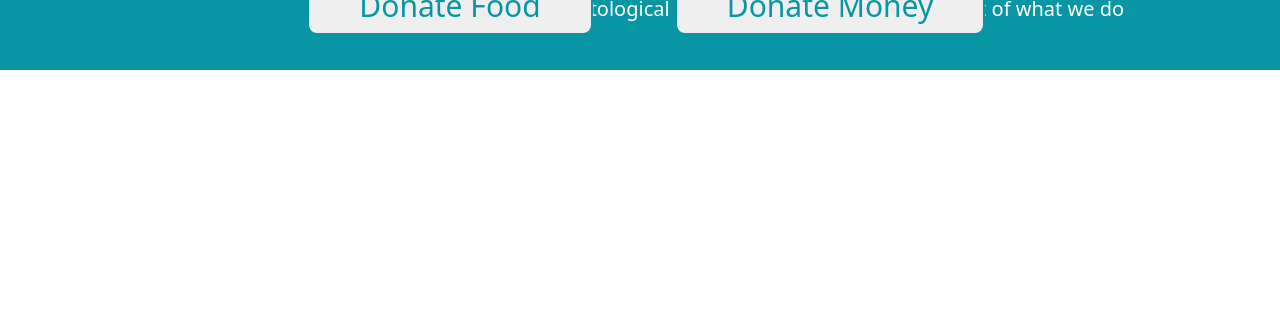
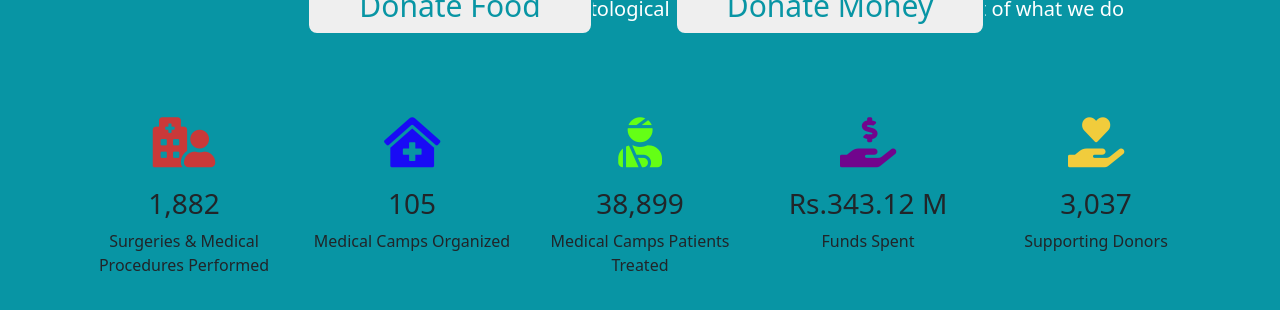
Before and after one commit to mumer29/Humanity-care, a React (Create React App) app in the folder save-wastage-food/: page / in a window 1280 px wide. Shown: the part 1631-1941 px from the top of the page. Before the commit the page ends 1701 px from the top, so only its background shows below. Built offline with nearby package versions, Linux system fonts and the light colour scheme.

Commit message:
spend money

```diff
--- a/save-wastage-food/src/App.js
+++ b/save-wastage-food/src/App.js
@@ -4,6 +4,7 @@ import Header from './components/header/Header';
 import MainCarousels from './components/mainCarousel/MainCarousels';
 import MainNavbar from './components/navbar/MainNavbar';
 import QuickDonate from './components/quickDonate/QuickDonate';
+import SpendMoney from './components/spendMoney/SpendMoney';
 import WhoWeAre from './components/whoWeAre/WhoWeAre';
 
 function App() {
@@ -11,9 +12,10 @@ function App() {
     <div className="App">
       <Header />
       <MainNavbar />
-    <MainCarousels/>
-      <QuickDonate/>
-      <WhoWeAre/>
+      <MainCarousels />
+      <QuickDonate />
+      <WhoWeAre />
+      <SpendMoney />
     </div>
   );
 }
--- a/save-wastage-food/src/components/spendMoney/SpendMoney.js
+++ b/save-wastage-food/src/components/spendMoney/SpendMoney.js
@@ -3,8 +3,51 @@ import React from 'react'
 function SpendMoney() {
     return (
         <div>
-            <div className="container-fluid"></div>
+            <div className="container-fluid d-flex " style={{ backgroundColor: "#0895a4", height: "250px" }}>
+                <div className="container m-auto" >
+                    <div className="row">
+                        <div className="col" style={{ textAlign: "center" }}>
+                            <div>
+                                <i className="fas fa-hospital-user" style={{ fontSize: "50px", padding: "20px 0", color: "#c93939" }}></i>
+                            </div>
+                            <h3>1,882</h3>
+                            <p>Surgeries & Medical
+                                Procedures Performed </p>
+                        </div>
+                        <div className="col" style={{ textAlign: "center" }}>
+                            <div>
+                                <i className="fas fa-clinic-medical" style={{ fontSize: "50px", padding: "20px 0", color: "#190bf5" }}></i>
+                            </div>
+                            <h3>105</h3>
+                            <p>Medical Camps Organized </p>
+                        </div>
+                        <div className="col" style={{ textAlign: "center" }}>
+                            <div>
 
+                                <i className="fas fa-user-injured" style={{ fontSize: "50px", padding: "20px 0", color: "#64ff15" }}></i>
+                            </div>
+                            <h3>38,899</h3>
+                            <p>Medical Camps Patients Treated  </p>
+                        </div>
+                        <div className="col" style={{ textAlign: "center" }}>
+                            <div>
+
+                                <i className="fas fa-hand-holding-usd" style={{ fontSize: "50px", padding: "20px 0", color: "#71058d" }}></i>
+                            </div>
+                            <h3>Rs.343.12 M</h3>
+                            <p>Funds Spent </p>
+                        </div>
+                        <div className="col" style={{ textAlign: "center" }}>
+                            <div>
+                                <i className="fas fa-hand-holding-heart" style={{ fontSize: "50px", padding: "20px 0", color: "#f1cc3c" }}></i>
+                            </div>
+                            <h3>3,037</h3>
+                            <p>Supporting Donors </p>
+                        </div>
+
+                    </div>
+                </div>
+            </div>
         </div>
     )
 }
--- a/save-wastage-food/src/components/whoWeAre/WhoWeAre.js
+++ b/save-wastage-food/src/components/whoWeAre/WhoWeAre.js
@@ -69,12 +69,10 @@ function WhoWeAre() {
 
                         <div className="col-4 text-center ">
                              <button  className="button1"
-                            // style={{fontSize:"30px", borderRadius:"10px" ,padding:"5px 80px " , border:"none", color:"#0895a4", fontSize:"30px"}}
                             >Donate Food</button>
                         </div>
                         <div className="col-4 text-center">
                              <button  className="button2"
-                            // style={{fontSize:"30px", borderRadius:"10px" ,padding:"5px 80px " , border:"none", color:"#0895a4", fontSize:"30px"}}
                             >Donate Money</button>
                         </div>
                     </div>
```
